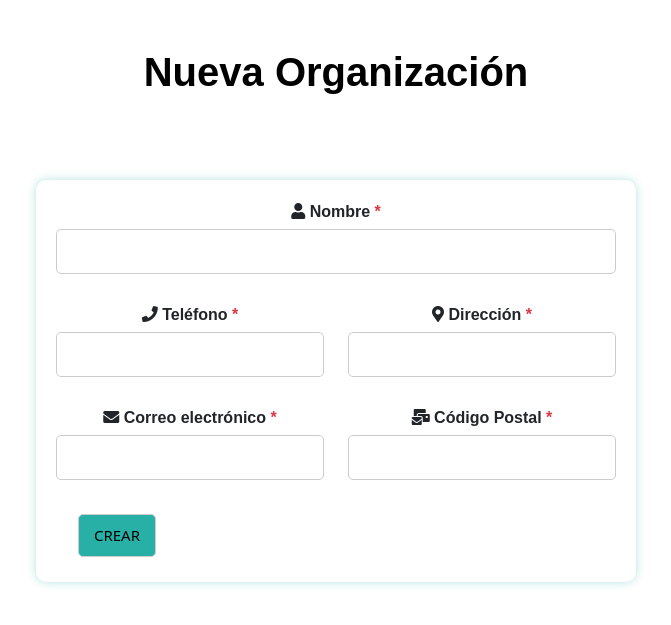
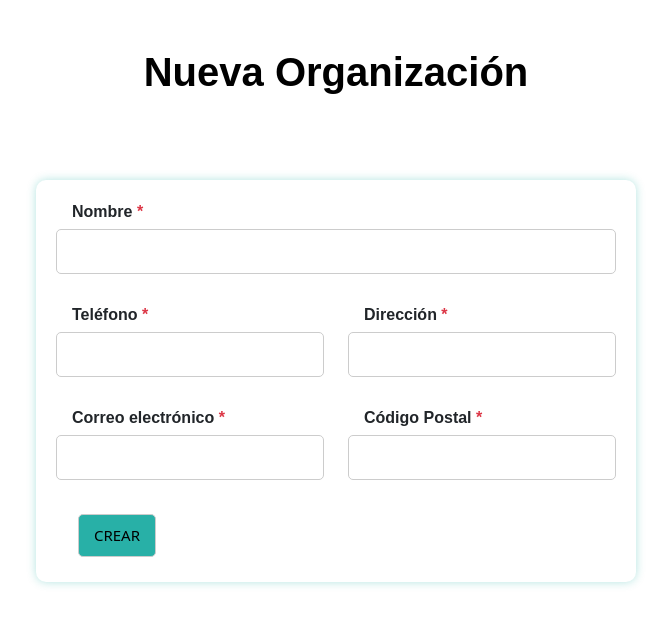
Before and after one commit to ISPP-Grupo-10/cocemfe-sevilla, a Django app: template cocemfe_sevilla/organizations/templates/create_organization.html in a window 1280 px wide. Shown: the part 80-705 px from the top of the page, without its empty margins (304-975 px from the left). Run offline with Django 5.2, Linux system fonts and the light colour scheme; the template is opened without the code that fills it, so the values that code supplies are empty, except form fields; tables that the repository leaves empty hold one stand-in row (values such as "Sample post"); form fields are guessed from the names that the template uses; some libraries are stand-ins or nearby versions.

Commit message:
fix: iconos y márgenes crear organización

```diff
--- a/cocemfe_sevilla/organizations/templates/create_organization.html
+++ b/cocemfe_sevilla/organizations/templates/create_organization.html
@@ -35,7 +35,7 @@
         }
 
         .form-control-label {
-            margin-bottom: 0;
+            margin-bottom: left;
         }
 
         input,
@@ -117,8 +117,8 @@
                     {% csrf_token %}
                     <div class="row justify-content-between text-left">
                         <div class="form-group col-12 flex-column d-flex mb-4">
-                            <label for="id_name" class="form-control-label px-3" style="font-family: 'Arial', sans-serif; font-weight: bold;">
-                                <i class="fas fa-user"></i> Nombre<span class="text-danger"> *</span>
+                            <label for="id_name" class="form-control-label px-3" style="font-family: 'Arial', sans-serif; font-weight: bold; text-align: left;">
+                                Nombre<span class="text-danger"> *</span>
                             </label>
                             {{ form.name }}
                             {% for error in form.name.errors %}
@@ -128,8 +128,8 @@
                     </div>
                     <div class="row justify-content-between text-left">
                         <div class="form-group col-sm-6 flex-column d-flex mb-4">
-                            <label for="id_name" class="form-control-label px-3" style="font-family: 'Arial', sans-serif; font-weight: bold;">
-                                <i class="fas fa-phone"></i> Teléfono<span class="text-danger"> *</span>
+                            <label for="id_name" class="form-control-label px-3" style="font-family: 'Arial', sans-serif; font-weight: bold; text-align: left;">
+                                 Teléfono<span class="text-danger"> *</span>
                             </label>
                             {{ form.telephone_number }}
                             {% for error in form.telephone_number.errors %}
@@ -137,8 +137,8 @@
                             {% endfor %}
                         </div>
                         <div class="form-group col-sm-6 flex-column d-flex mb-4">
-                            <label for="id_name" class="form-control-label px-3" style="font-family: 'Arial', sans-serif; font-weight: bold;">
-                                <i class="fas fa-map-marker-alt"></i> Dirección<span class="text-danger"> *</span>
+                            <label for="id_name" class="form-control-label px-3" style="font-family: 'Arial', sans-serif; font-weight: bold; text-align: left;">
+                                 Dirección<span class="text-danger"> *</span>
                             </label>
                             {{ form.address }}
                             {% for error in form.address.errors %}
@@ -148,8 +148,8 @@
                     </div>
                     <div class="row justify-content-between text-left">
                         <div class="form-group col-sm-6 flex-column d-flex mb-4">
-                            <label for="id_name" class="form-control-label px-3" style="font-family: 'Arial', sans-serif; font-weight: bold;">
-                                <i class="fas fa-envelope"></i> Correo electrónico<span class="text-danger"> *</span>
+                            <label for="id_name" class="form-control-label px-3" style="font-family: 'Arial', sans-serif; font-weight: bold; text-align: left;">
+                                 Correo electrónico<span class="text-danger"> *</span>
                             </label>
                             {{ form.email }}
                             {% for error in form.email.errors %}
@@ -157,8 +157,8 @@
                             {% endfor %}
                         </div>
                         <div class="form-group col-sm-6 flex-column d-flex mb-4">
-                            <label for="id_name" class="form-control-label px-3" style="font-family: 'Arial', sans-serif; font-weight: bold;">
-                                <i class="fas fa-mail-bulk"></i> Código Postal<span class="text-danger"> *</span>
+                            <label for="id_name" class="form-control-label px-3" style="font-family: 'Arial', sans-serif; font-weight: bold; text-align: left;">
+                                 Código Postal<span class="text-danger"> *</span>
                             </label>
                             {{ form.zip_code }}
                             {% for error in form.zip_code.errors %}
```
